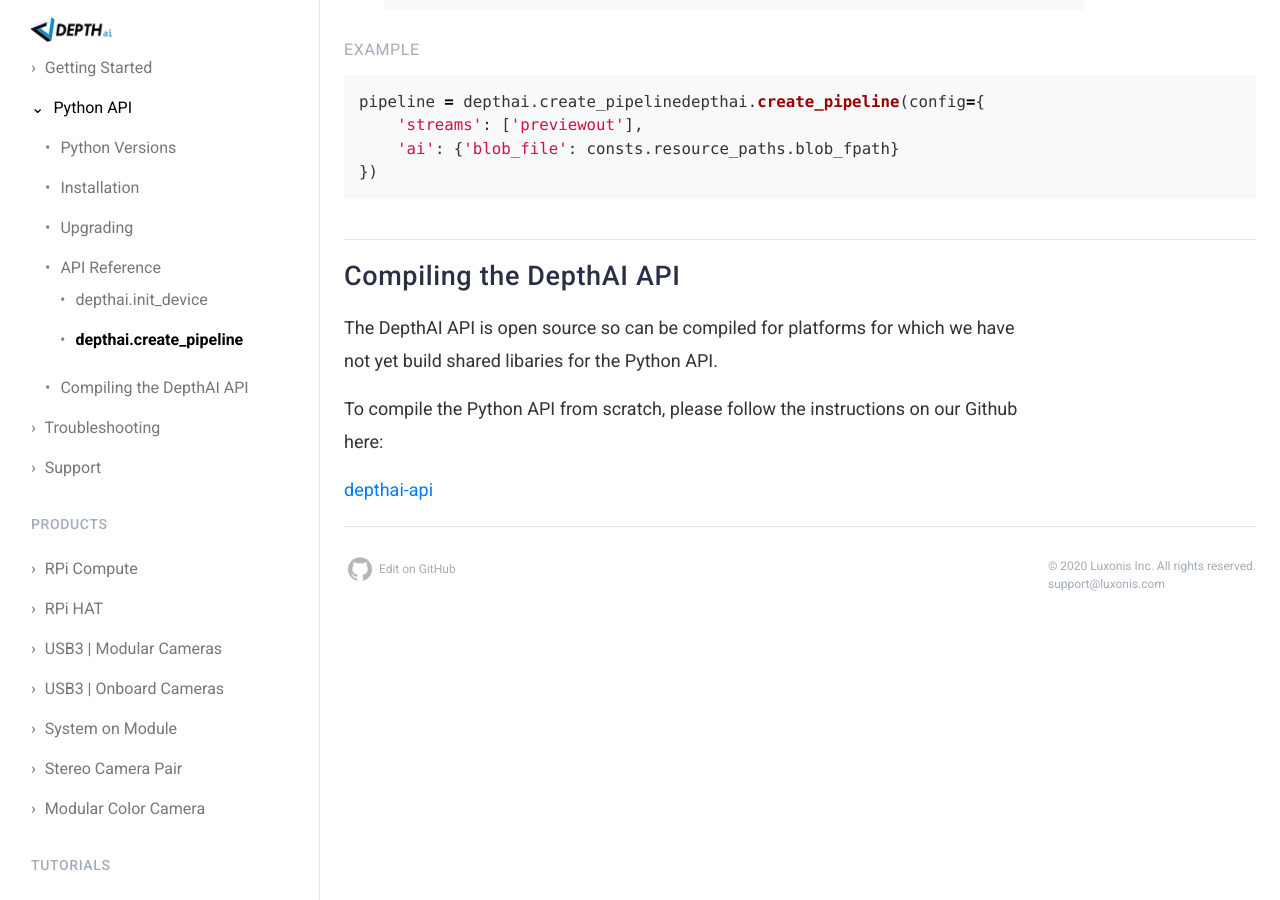
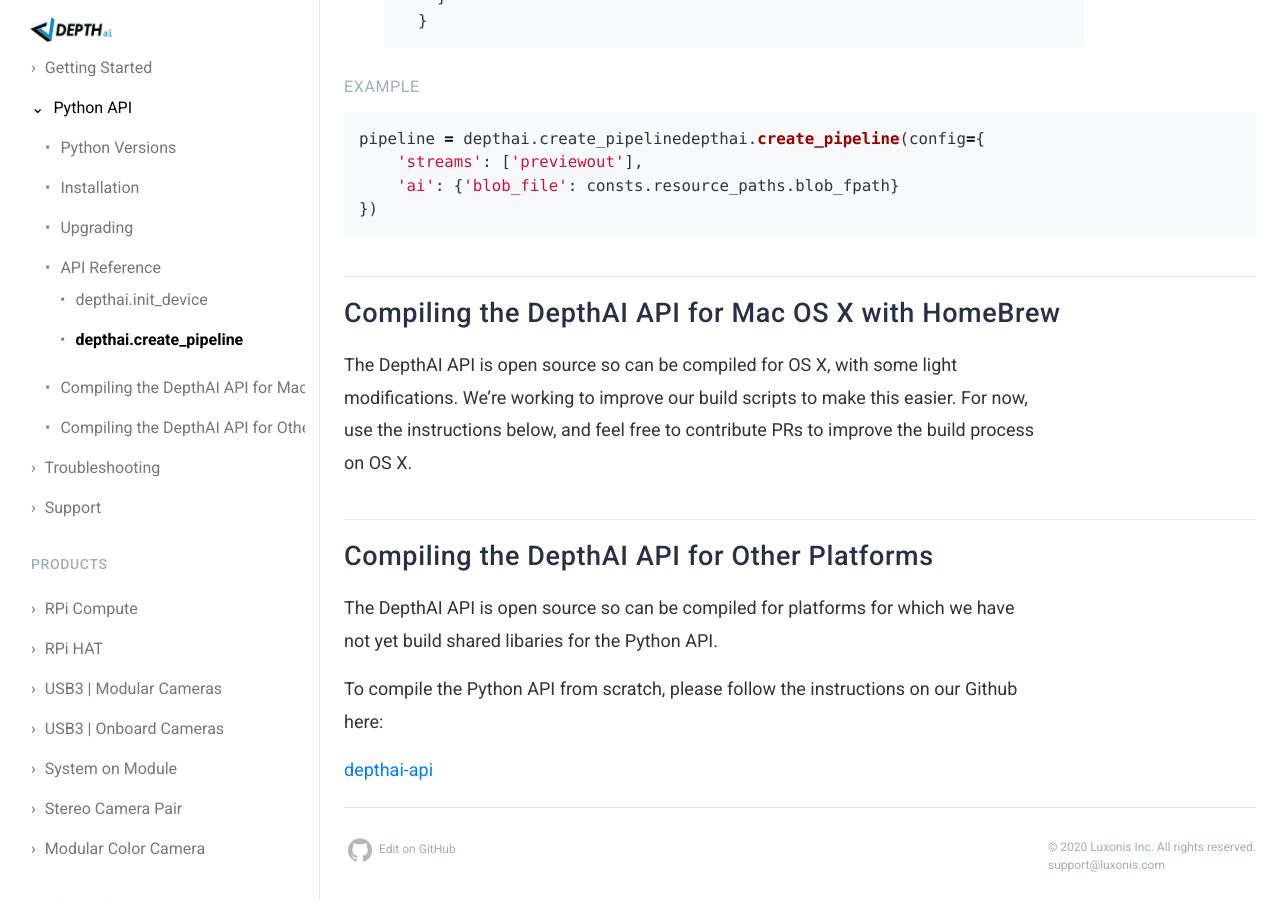
Before and after one commit to luxonis/depthai-docs-website, a Jekyll site: the page built from api.md, in a window 1280 px wide and 900 px high, scrolled down 2986 px. Built offline with Jekyll 4.4.1, drawn with Linux system fonts in a browser that asks for light colours; nearby versions of some CDN libraries; some of the changed text lies outside the part shown.

Commit message:
Update api.md

````diff
--- a/api.md
+++ b/api.md
@@ -17,6 +17,7 @@ The DepthAI API requires the following Python versions:
 
 * Ubuntu - Python 3.6
 * Raspbian - Python 3.7
+* Mac OS X - Compile from source ([See OS X instructions](/api#compile_api)).
 
 <h2 id="install" data-toc-title="Installation">Installing the DepthAI API</h2>
 
@@ -138,8 +139,18 @@ pipeline = depthai.create_pipelinedepthai.create_pipeline(config={
 ```
 
 
+{: #compile_api_osx }
+## Compiling the DepthAI API for Mac OS X with HomeBrew
+
+The DepthAI API is open source so can be compiled for OS X, with some light modifications.
+We're working to improve our build scripts to make this easier.  For now, use the instructions below,
+and feel free to contribute PRs to improve the build process on OS X.
+
+
+
+
 {: #compile_api }
-## Compiling the DepthAI API
+## Compiling the DepthAI API for Other Platforms
 
 The DepthAI API is open source so can be compiled for platforms for which we have not yet build shared libaries for the Python API.
 
````
